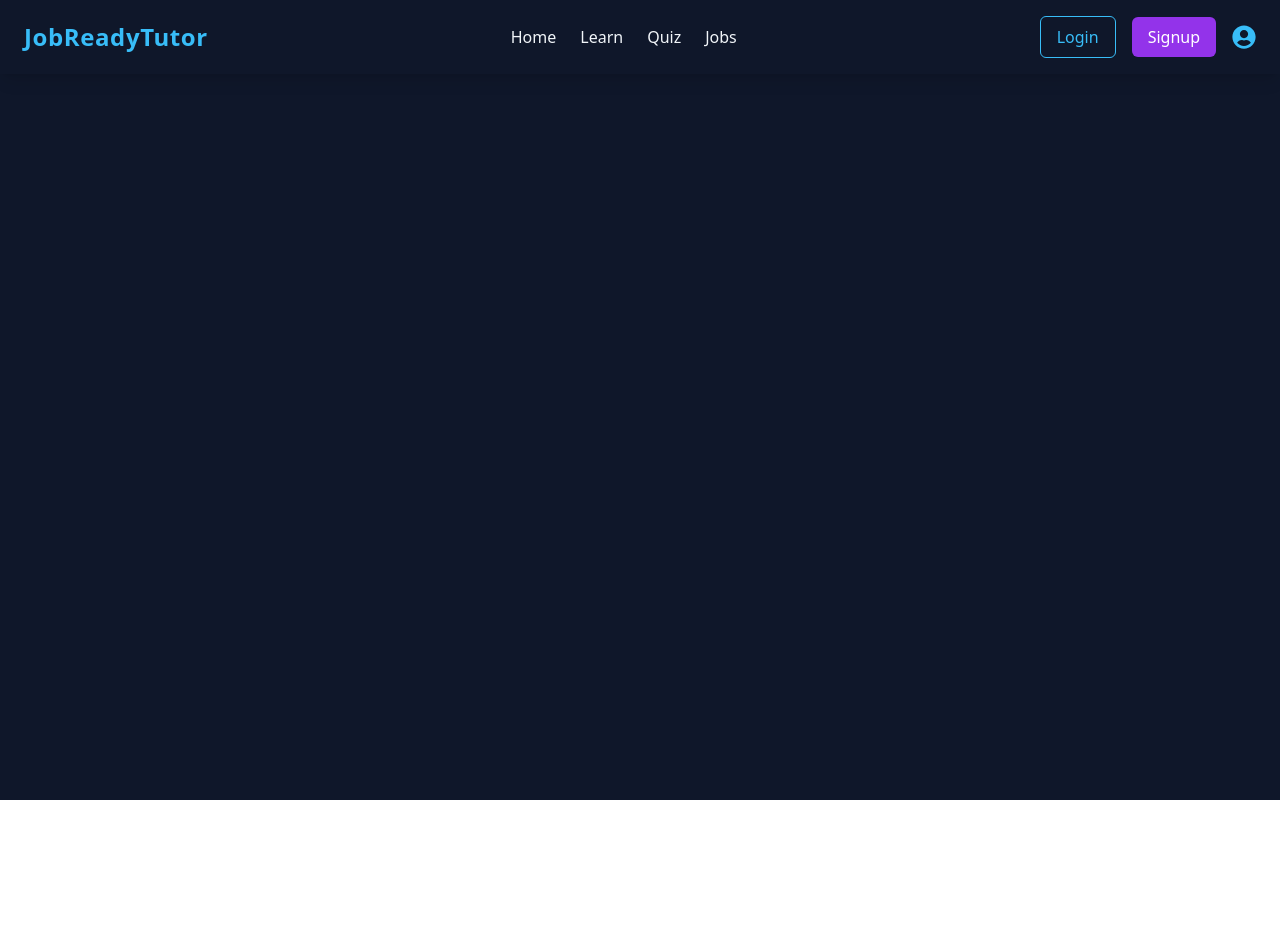
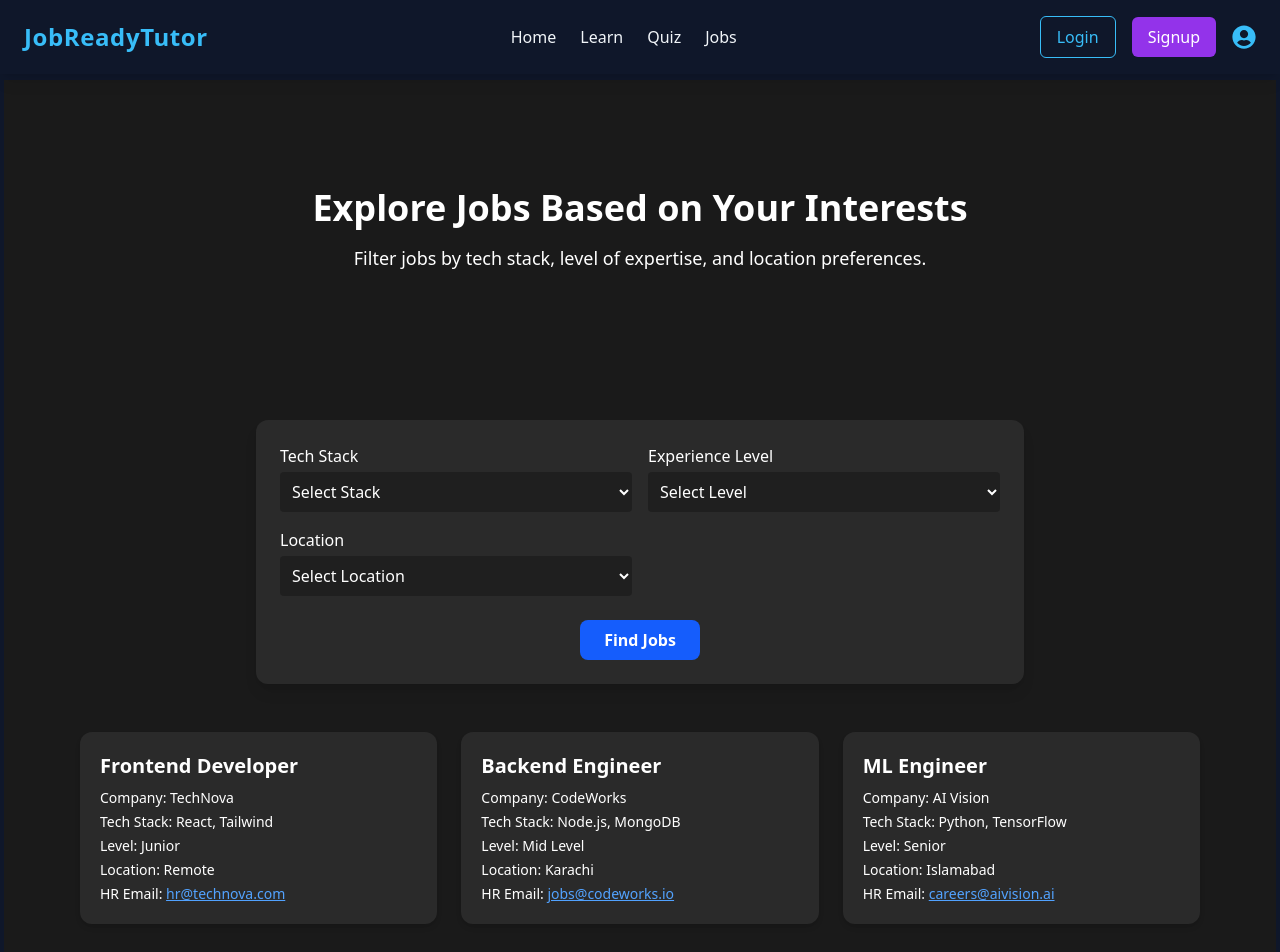
Before and after one commit to Murtaza-Shahani/Job_Ready_AiTutor, a React (Vite) app in the folder Frontend/: page /jobs in a window 1280 px wide. Shown: the top 952 px of the page. Before the commit the page ends 800 px from the top, so only its background shows below. Built offline with nearby package versions, Linux system fonts and the light colour scheme.

Commit message:
Job UI page added

```diff
--- a/Frontend/src/App.jsx
+++ b/Frontend/src/App.jsx
@@ -5,6 +5,7 @@ import Home from "./pages/Home";
 import Navbar from "./components/Navbar";
 import Learn from "./pages/Learn";
 import Quiz from "./pages/Quiz";
+import Jobs from "./pages/Jobs";
 function App() {
   return (
     <>
@@ -18,6 +19,7 @@ function App() {
           <Route path="/learn" element = {<Learn/>}/>
 
           <Route path="/quiz" element = {<Quiz/>}/>
+          <Route path="/jobs" element = {<Jobs/>}/>
         </Routes>
       </BrowserRouter>
       </div>
--- /dev/null
+++ b/Frontend/src/pages/Jobs.jsx
@@ -0,0 +1,155 @@
+import React, { useState } from 'react';
+
+const Jobs = () => {
+  const [techStack, setTechStack] = useState('');
+  const [level, setLevel] = useState('');
+  const [selectedLocation, setSelectedLocation] = useState('');
+  const [customLocation, setCustomLocation] = useState('');
+
+  // Dummy data for preview
+  const dummyJobs = [
+    {
+      id: 1,
+      title: 'Frontend Developer',
+      techStack: 'React, Tailwind',
+      level: 'Junior',
+      location: 'Remote',
+      company: 'TechNova',
+      email: 'hr@technova.com',
+    },
+    {
+      id: 2,
+      title: 'Backend Engineer',
+      techStack: 'Node.js, MongoDB',
+      level: 'Mid Level',
+      location: 'Karachi',
+      company: 'CodeWorks',
+      email: 'jobs@codeworks.io',
+    },
+    {
+      id: 3,
+      title: 'ML Engineer',
+      techStack: 'Python, TensorFlow',
+      level: 'Senior',
+      location: 'Islamabad',
+      company: 'AI Vision',
+      email: 'careers@aivision.ai',
+    },
+  ];
+
+  return (
+    <div className="min-h-screen bg-[#1a1a1a] text-white">
+      {/* Background Image and Header */}
+      <div
+        className="bg-cover bg-center h-[300px] flex items-center justify-center"
+
+      >
+        <div className=" bg-opacity-60 p-6  max-w-3xl text-center">
+          <h1 className="text-3xl md:text-4xl font-bold mb-4">Explore Jobs Based on Your Interests</h1>
+          <p className="text-lg">Filter jobs by tech stack, level of expertise, and location preferences.</p>
+        </div>
+      </div>
+
+      {/* Filter Form */}
+      <div className="max-w-3xl mx-auto bg-[#2a2a2a] p-6 rounded-xl shadow-lg mb-12 mt-10">
+        <form className="grid grid-cols-1 md:grid-cols-2 gap-4">
+          {/* Tech Stack */}
+          <div>
+            <label className="block mb-1 font-medium">Tech Stack</label>
+            <select
+              className="w-full p-2 rounded bg-[#1f1f1f] text-white"
+              value={techStack}
+              onChange={(e) => setTechStack(e.target.value)}
+            >
+              <option value="">Select Stack</option>
+              <option value="Frontend">Frontend</option>
+              <option value="Backend">Backend</option>
+              <option value="MERN">MERN Stack</option>
+              <option value="Machine Learning">Machine Learning</option>
+              <option value="Other">Other</option>
+            </select>
+            {techStack === 'Other' && (
+              <input
+                type="text"
+                placeholder="Enter custom stack"
+                className="mt-2 w-full p-2 rounded bg-[#1f1f1f] text-white"
+
+              />
+            )}
+          </div>
+
+          {/* Level */}
+          <div>
+            <label className="block mb-1 font-medium">Experience Level</label>
+            <select
+              className="w-full p-2 rounded bg-[#1f1f1f] text-white"
+              value={level}
+              onChange={(e) => setLevel(e.target.value)}
+            >
+              <option value="">Select Level</option>
+              <option value="Junior">Junior</option>
+              <option value="Mid Level">Mid Level</option>
+              <option value="Senior">Senior</option>
+            </select>
+          </div>
+
+          {/* Location */}
+          <div>
+            <label className="block mb-1 font-medium">Location</label>
+            <select
+              className="w-full p-2 rounded bg-[#1f1f1f] text-white"
+              value={selectedLocation}
+              onChange={(e) => setSelectedLocation(e.target.value)}
+            >
+              <option value="">Select Location</option>
+              <option value="Onsite">Onsite</option>
+              <option value="Remote">Remote</option>
+              <option value="Pakistan">Pakistan</option>
+              <option value="Karachi">Karachi</option>
+              <option value="Lahore">Lahore</option>
+              <option value="Islamabad">Islamabad</option>
+              <option value="Other">Other</option>
+            </select>
+            {selectedLocation === 'Other' && (
+              <input
+                type="text"
+                placeholder="Enter custom location"
+                className="mt-2 w-full p-2 rounded bg-[#1f1f1f] text-white"
+                value={customLocation}
+                onChange={(e) => setCustomLocation(e.target.value)}
+              />
+            )}
+          </div>
+        </form>
+
+        <div className="mt-6 text-center">
+          <button
+            className="bg-blue-600 hover:bg-blue-700 text-white py-2 px-6 rounded-lg font-semibold transition"
+            onClick={() => console.log('Submit filter')} // Will replace with backend integration later
+          >
+            Find Jobs
+          </button>
+        </div>
+      </div>
+
+      {/* Job Listings Section */}
+      <div className="max-w-6xl mx-auto px-4 grid grid-cols-1 md:grid-cols-2 lg:grid-cols-3 gap-6 pb-16">
+        {dummyJobs.map((job) => (
+          <div
+            key={job.id}
+            className="bg-[#2a2a2a] p-5 rounded-xl shadow-md hover:shadow-lg transition"
+          >
+            <h3 className="text-xl font-semibold mb-2">{job.title}</h3>
+            <p className="text-sm mb-1"><span className="font-medium">Company:</span> {job.company}</p>
+            <p className="text-sm mb-1"><span className="font-medium">Tech Stack:</span> {job.techStack}</p>
+            <p className="text-sm mb-1"><span className="font-medium">Level:</span> {job.level}</p>
+            <p className="text-sm mb-1"><span className="font-medium">Location:</span> {job.location}</p>
+            <p className="text-sm"><span className="font-medium">HR Email:</span> <a href={`mailto:${job.email}`} className="text-blue-400 underline">{job.email}</a></p>
+          </div>
+        ))}
+      </div>
+    </div>
+  );
+};
+
+export default Jobs;
--- a/Frontend/src/pages/Quiz.jsx
+++ b/Frontend/src/pages/Quiz.jsx
@@ -239,7 +239,7 @@ const Quiz = () => {
               🔁 Try Again
             </button>
             <button
-              onClick={() => navigate("/listings")}
+              onClick={() => navigate("/jobs")}
               className="px-6 py-2 text-white bg-emerald-600 hover:bg-emerald-700 transition rounded-lg shadow-md"
             >
               💼 Explore Jobs
```
Also changed, not shown: Frontend/public/job.jpg (added).
